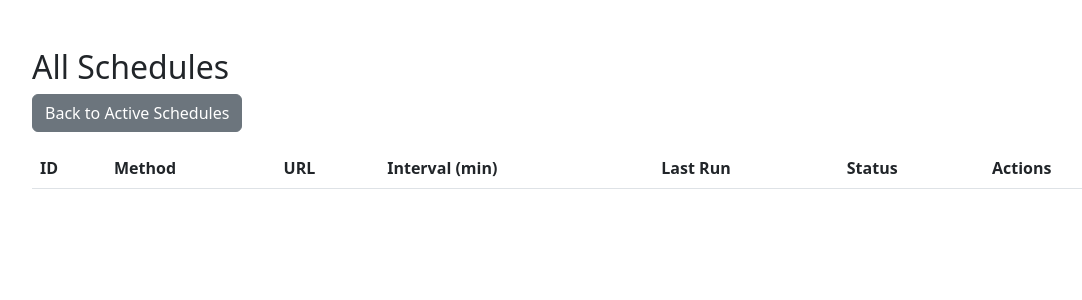
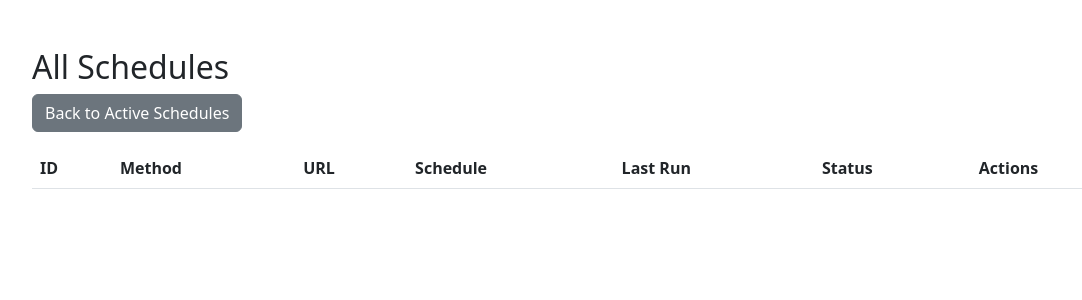
Before and after one commit to Tim-Elias/schedule-service, a Flask app: template templates/all_schedules.html in a window 1280 px wide. Shown: the part 56-356 px from the top of the page, without its empty margins (50-1132 px from the left). Run offline with Flask 3, Linux system fonts and the light colour scheme; the template is opened without the code that fills it, so the values that code supplies are empty.

Commit message:
fix_daily_tasks

```diff
--- a/app.py
+++ b/app.py
@@ -94,13 +94,25 @@ def execute_schedule(schedule_id):
         logging.error(f"Error during request: {e}")
 
 
-
+# Инициализация планировщика
 def initialize_scheduler():
     with app.app_context():
         schedules = db.get_active_schedules()
         for schedule in schedules:
-            interval_in_seconds = schedule.interval * 60
-            scheduler.add_job(execute_schedule, 'interval', seconds=interval_in_seconds, args=[schedule.id])
+            if schedule.schedule_type == 'interval':
+                interval_in_seconds = schedule.interval * 60
+                scheduler.add_job(execute_schedule, 'interval', seconds=interval_in_seconds, args=[schedule.id])
+            elif schedule.schedule_type == 'daily':
+                # Время выполнения
+                run_time = schedule.time_of_day
+                scheduler.add_job(
+                    execute_schedule,
+                    'cron',
+                    hour=run_time.hour,
+                    minute=run_time.minute,
+                    second=0,
+                    args=[schedule.id]
+                )
 
 
 
@@ -191,53 +203,93 @@ def add_schedule():
         data = request.json
         method = data.get('method')
         url = data.get('url')
-        interval = data.get('interval')  # Интервал в минутах
+        schedule_type = data.get('schedule_type')  # Новый параметр типа расписания
         post_data = data.get('data', None)  # Данные для POST-запроса (если это POST)
 
-        # Логируем полученные данные для диагностики
-        logging.info(f"Received schedule data: method={method}, url={url}, interval={interval}, post_data={post_data}")
+        logging.info(f"Received schedule data: method={method}, url={url}, schedule_type={schedule_type}, post_data={post_data}")
 
-        if not method or not url or not interval:
-            logging.error("Missing required fields: Method, URL, and Interval are required")
-            return jsonify({"msg": "Method, URL, and interval are required"}), 400
+        # Проверяем наличие обязательных полей
+        if not method or not url or not schedule_type:
+            logging.error("Missing required fields: Method, URL, and Schedule Type are required")
+            return jsonify({"msg": "Method, URL, and schedule_type are required"}), 400
 
-        # Преобразуем интервал в секунды
-        interval_in_seconds = int(interval) * 60
+        # Разные обработки в зависимости от типа расписания
+        if schedule_type == 'interval':
+            interval = data.get('interval')  # Интервал в минутах
+            if not interval:
+                logging.error("Missing interval for interval schedule")
+                return jsonify({"msg": "Interval is required for interval schedule"}), 400
 
-        # Логируем преобразованный интервал
-        logging.debug(f"Converted interval to seconds: {interval_in_seconds}")
+            interval_in_seconds = int(interval) * 60
+            logging.debug(f"Converted interval to seconds: {interval_in_seconds}")
 
-        # Добавляем новое расписание в базу данных
-        new_schedule = db.add_schedule(
-            method=method,
-            url=url,
-            data=post_data,
-            interval=interval,
-            last_run=datetime.utcnow()
-        )
+            # Добавляем новое расписание в базу данных
+            new_schedule = db.add_schedule(
+                method=method,
+                url=url,
+                data=post_data,
+                interval=interval,  # Интервал сохраняем
+                schedule_type='interval',
+                last_run=datetime.utcnow()
+            )
 
-        if not new_schedule:
-            raise Exception("Failed to add schedule to database")
+            # Логируем успешное добавление в БД
+            logging.info(f"New interval schedule added to database with ID: {new_schedule.id}")
+
+            # Добавляем задачу в планировщик по интервалу
+            scheduler.add_job(
+                execute_schedule,
+                'interval',
+                seconds=interval_in_seconds,
+                args=[new_schedule.id],
+                id=f"schedule_{new_schedule.id}"
+            )
+            # Запускаем задачу немедленно после создания
+            execute_schedule(new_schedule.id)
+            logging.info(f"Scheduled interval job created and executed for schedule ID: {new_schedule.id}")
+
+        elif schedule_type == 'daily':
+            time_of_day = data.get('time_of_day')  # Время выполнения задачи
+            if not time_of_day:
+                logging.error("Missing time_of_day for daily schedule")
+                return jsonify({"msg": "Time of day is required for daily schedule"}), 400
+
+            # Преобразуем строку времени в объект времени
+            time_of_day_obj = datetime.strptime(time_of_day, '%H:%M').time()
+
+            # Добавляем новое ежедневное расписание в базу данных
+            new_schedule = db.add_schedule(
+                method=method,
+                url=url,
+                data=post_data,
+                schedule_type='daily',
+                time_of_day=time_of_day_obj,  # Время выполнения
+                last_run=None
+            )
+
+            # Логируем успешное добавление в БД
+            logging.info(f"New daily schedule added to database with ID: {new_schedule.id}")
+
+            # Добавляем задачу в планировщик для ежедневного выполнения
+            scheduler.add_job(
+                execute_schedule,
+                'cron',
+                hour=time_of_day_obj.hour,
+                minute=time_of_day_obj.minute,
+                second=0,
+                args=[new_schedule.id],
+                id=f"schedule_{new_schedule.id}"
+            )
+
+            logging.info(f"Scheduled daily job created for schedule ID: {new_schedule.id}")
+
+        else:
+            logging.error("Invalid schedule type provided")
+            return jsonify({"msg": "Invalid schedule type"}), 400
 
 
-        # Логируем успешное добавление расписания в БД
-        logging.info(f"New schedule added to database with ID: {new_schedule.id}")
 
-        # Добавляем задачу в планировщик
-        scheduler.add_job(
-            execute_schedule,
-            'interval',
-            seconds=interval_in_seconds,
-            args=[new_schedule.id],
-            id=f"schedule_{new_schedule.id}"
-        )
-
-        # Логируем успешное добавление задачи в планировщик
-        logging.info(f"Scheduled job created for schedule ID: {new_schedule.id}")
-
-        execute_schedule(new_schedule.id)
-
-        # Логируем успешное выполнение задачи в планировщик
+        # Логируем успешное выполнение задачи
         logging.info(f"Scheduled job executed for schedule ID: {new_schedule.id}")
 
         return jsonify({"msg": "Schedule created and task added successfully"}), 201
@@ -248,20 +300,33 @@ def add_schedule():
         return jsonify({"msg": "Failed to create schedule", "error": str(e)}), 500
 
 
-# Получение списка расписаний
+# Получение списка активных расписаний
 @app.route('/schedules', methods=['GET'])
 @jwt_required()
 def get_schedules():
     schedules = db.get_active_schedules()
-    schedules_data = [{
-        "id": s.id,
-        "method": s.method,
-        "url": s.url,
-        "interval": s.interval,
-        "last_run": s.last_run
-    } for s in schedules]
+    schedules_data = []
+
+    for s in schedules:
+        schedule_info = {
+            "id": s.id,
+            "method": s.method,
+            "url": s.url,
+            "last_run": s.last_run,
+            "is_active": s.is_active
+        }
+
+        if s.schedule_type == 'interval':
+            schedule_info['schedule_type'] = 'interval'
+            schedule_info['interval'] = s.interval
+        elif s.schedule_type == 'daily':
+            schedule_info['schedule_type'] = 'daily'
+            schedule_info['time_of_day'] = s.time_of_day.strftime('%H:%M') if s.time_of_day else None
+
+        schedules_data.append(schedule_info)
 
     return jsonify(schedules=schedules_data), 200
+
 
 
 # Получение всех расписаний
@@ -270,17 +335,30 @@ def get_schedules():
 def get_all_schedules():
     logging.debug('Request to /all_schedules_get received')
     schedules = db.get_all_schedules()
-    schedules_data = [{
-        "id": s.id,
-        "method": s.method,
-        "url": s.url,
-        "interval": s.interval,
-        "last_run": s.last_run,
-        "is_active": s.is_active
-    } for s in schedules]
+    schedules_data = []
+
+    for s in schedules:
+        schedule_info = {
+            "id": s.id,
+            "method": s.method,
+            "url": s.url,
+            "last_run": s.last_run,
+            "is_active": s.is_active
+        }
+
+        if s.schedule_type == 'interval':
+            schedule_info['schedule_type'] = 'interval'
+            schedule_info['interval'] = s.interval
+        elif s.schedule_type == 'daily':
+            schedule_info['schedule_type'] = 'daily'
+            schedule_info['time_of_day'] = s.time_of_day.strftime('%H:%M') if s.time_of_day else None
+
+        schedules_data.append(schedule_info)
 
     logging.debug('Schedules data prepared')
     return jsonify(schedules=schedules_data), 200
+
+
 
 
 # Получение активных логов
@@ -324,25 +402,42 @@ def activate_schedule(id):
         return jsonify({"message": "Schedule not found"}), 404
 
     schedule.is_active = True
+    db.update_schedule(schedule)
 
-    db.update_schedule(schedule)
-    # Преобразуем интервал в секунды
-    interval_in_seconds = int(schedule.interval) * 60
-    # Добавляем задачу в планировщик
-    scheduler.add_job(
-        execute_schedule,
-        'interval',
-        seconds=interval_in_seconds,
-        args=[schedule.id],
-        id=f"schedule_{schedule.id}"
-    )
+    if schedule.schedule_type == 'interval':
+        # Преобразуем интервал в секунды для интервала
+        interval_in_seconds = int(schedule.interval) * 60
+        # Добавляем задачу в планировщик
+        scheduler.add_job(
+            execute_schedule,
+            'interval',
+            seconds=interval_in_seconds,
+            args=[schedule.id],
+            id=f"schedule_{schedule.id}"
+        )
+        # Немедленный запуск задачи
+        execute_schedule(schedule.id)
+        logging.info(f"Scheduled job created and executed for schedule ID: {schedule.id} (interval)")
 
-        # Логируем успешное добавление задачи в планировщик
-    logging.info(f"Scheduled job created for schedule ID: {schedule.id}")
+    elif schedule.schedule_type == 'daily':
+        # Преобразуем время в строковый формат для планировщика
+        schedule_time = schedule.time_of_day.strftime('%H:%M:%S')
+        # Добавляем задачу в планировщик
+        scheduler.add_job(
+            execute_schedule,
+            'cron',
+            hour=schedule.time_of_day.hour,
+            minute=schedule.time_of_day.minute,
+            second=schedule.time_of_day.second,
+            args=[schedule.id],
+            id=f"schedule_{schedule.id}"
+        )
+        logging.info(f"Scheduled job created for schedule ID: {schedule.id} (daily at {schedule.time_of_day})")
 
 
-    execute_schedule(schedule.id)
+
     return jsonify({"message": "Schedule activated"}), 200
+
 
 
 # Деактивация расписания
@@ -355,7 +450,10 @@ def deactivate_schedule(id):
 
     schedule.is_active = False
     db.update_schedule(schedule)
+    job_id = f"schedule_{id}"
+    scheduler.remove_job(job_id)
     return jsonify({"message": "Schedule deactivated"}), 200
+
 
 # Пример функции обновления расписания
 @app.route('/schedule/<int:schedule_id>', methods=['PUT'])
@@ -371,7 +469,17 @@ def update_schedule(schedule_id):
     # Обновляем поля расписания
     schedule.method = data['method']
     schedule.url = data['url']
-    schedule.interval = data['interval']
+
+    if data.get('schedule_type') == 'interval':
+        schedule.schedule_type = 'interval'
+        schedule.interval = data['interval']
+        schedule.time_of_day = None  # Убираем время, если было
+
+    elif data.get('schedule_type') == 'daily':
+        schedule.schedule_type = 'daily'
+        schedule.time_of_day = data['time_of_day']
+        schedule.interval = None  # Убираем интервал, если был
+
     schedule.data = data.get('data')
 
     # Сохраняем обновленное расписание
@@ -380,6 +488,7 @@ def update_schedule(schedule_id):
     return jsonify({'message': 'Schedule updated successfully'}), 200
 
 
+
 if __name__ == '__main__':
     with app.app_context():
         initialize_scheduler()
--- a/static/js/all_schedules.js
+++ b/static/js/all_schedules.js
@@ -1,5 +1,3 @@
-
-
 $(document).ready(function() {
     // Загрузка всех расписаний
     loadAllSchedules();
@@ -7,19 +5,14 @@ $(document).ready(function() {
     // Автоматическое обновление данных каждые 30 секунд
     setInterval(function() {
         loadAllSchedules();
-        loadLogs();
-
-    }, 30000);  // 30000 миллисекунд = 30 секунд
-
-
+    }, 30000);
 
     // Скрыть форму редактирования
     function hideEditForm() {
-        $('#scheduleEditFormContainer').hide(); // Скрыть контейнер формы
-        $('#scheduleEditForm')[0].reset();      // Сбросить поля формы
+        $('#scheduleEditFormContainer').hide();
+        $('#scheduleEditForm')[0].reset();
     }
 
-    // Обработчик отправки формы редактирования
     // Обработчик отправки формы редактирования
     $('#scheduleEditForm').on('submit', function(event) {
         event.preventDefault();
@@ -27,7 +20,9 @@ $('#scheduleEditForm').on('submit', function(event) {
         let id = $('#editScheduleId').val();
         let method = $('#editMethod').val();
         let url = $('#editUrl').val();
-    let interval = $('#editInterval').val();
+        let scheduleType = $('#editScheduleType').val();
+        let interval = scheduleType === 'interval' ? $('#editInterval').val() : null;
+        let dailyTime = scheduleType === 'daily' ? $('#editDailyTime').val() : null;
         let data = method === 'POST' ? $('#editData').val() : null;
 
         $.ajax({
@@ -40,7 +35,9 @@ $('#scheduleEditForm').on('submit', function(event) {
             data: JSON.stringify({
                 method: method,
                 url: url,
+                schedule_type: scheduleType,
                 interval: interval,
+                time_of_day: dailyTime,
                 data: data
             }),
             success: function() {
@@ -52,10 +49,36 @@ $('#scheduleEditForm').on('submit', function(event) {
             }
         });
     });
+
+    // Показать форму редактирования с данными расписания
+    window.editSchedule = function(scheduleId, method, url, scheduleType, interval, dailyTime, data) {
+        $('#scheduleEditFormContainer').show();
+        $('#editScheduleId').val(scheduleId);
+        $('#editMethod').val(method);
+        $('#editUrl').val(url);
+        $('#editScheduleType').val(scheduleType);
+
+        // Показать/скрыть поля в зависимости от типа расписания
+        if (scheduleType === 'interval') {
+            $('#editIntervalDiv').show();
+            $('#editInterval').val(interval || '');
+            $('#editDailyTimeDiv').hide();
+        } else if (scheduleType === 'daily') {
+            $('#editDailyTimeDiv').show();
+            $('#editDailyTime').val(dailyTime || '');
+            $('#editIntervalDiv').hide();
+        }
+
+        // Показать поле для POST данных, если метод POST
+        if (method === 'POST') {
+            $('#editPostDataDiv').show();
+            $('#editData').val(data || '');
+        } else {
+            $('#editPostDataDiv').hide();
+        }
+    };
 });
 
-
-// Загрузка всех расписаний
 // Загрузка всех расписаний
 function loadAllSchedules() {
     console.log('Loading all schedules...');
@@ -67,15 +90,12 @@ function loadAllSchedules() {
         },
         data: { _: new Date().getTime() },
         success: function(response) {
-            console.log('Response:', response);  // Выводим ответ в консоль
+            console.log('Response:', response);
             let allScheduleList = $('#allScheduleList');
             allScheduleList.empty();
 
-            // Проверяем, существует ли ключ `schedules` и является ли он массивом
             if (Array.isArray(response.schedules)) {
-                // Сортируем расписания. Например, по ID, чтобы новые всегда шли внизу
                 response.schedules.sort((a, b) => a.id - b.id);
-
                 response.schedules.forEach(schedule => {
                     let actionButton = schedule.is_active
                         ? `<button class="btn btn-warning" onclick="deactivateScheduleAll(${schedule.id})">Deactivate</button>`
@@ -85,14 +105,14 @@ function loadAllSchedules() {
                         ? `<a href="/schedule_details?id=${schedule.id}" class="btn btn-info">View Logs</a>`
                         : '';
 
-                    let editButton = `<button class="btn btn-primary" onclick="editSchedule(${schedule.id}, '${schedule.method}', '${schedule.url}', ${schedule.interval}, '${schedule.data || ''}')">Edit</button>`;
+                    let editButton = `<button class="btn btn-primary" onclick="editSchedule(${schedule.id}, '${schedule.method}', '${schedule.url}', '${schedule.schedule_type}', ${schedule.interval || null}, '${schedule.daily_time || ''}', '${schedule.data || ''}')">Edit</button>`;
 
-                    allScheduleList.append(`  <!-- Используем append, чтобы новые записи добавлялись в конец -->
+                    allScheduleList.append(`
                         <tr>
                             <td>${schedule.id}</td>
                             <td>${schedule.method}</td>
                             <td>${schedule.url}</td>
-                            <td>${schedule.interval}</td>
+                            <td>${schedule.schedule_type === 'interval' ? schedule.interval + ' min' : schedule.time_of_day}</td>
                             <td>${schedule.last_run || 'Never'}</td>
                             <td>${schedule.is_active ? 'Active' : 'Inactive'}</td>
                             <td>
@@ -112,8 +132,6 @@ function loadAllSchedules() {
         }
     });
 }
-
-
 
 // Активация расписания
 function activateScheduleAll(id) {
@@ -141,28 +159,10 @@ function deactivateScheduleAll(id) {
             'Authorization': 'Bearer ' + localStorage.getItem('jwt_token')
         },
         success: function() {
-            loadAllSchedules(); // Обновление всех расписаний
+            loadAllSchedules();
         },
         error: function(xhr, status, error) {
             console.error('Error deactivating schedule:', status, error);
         }
     });
 }
-
-
-// Показать форму редактирования с данными расписания
-// Показать форму редактирования с данными расписания
-function editSchedule(scheduleId, method, url, interval, data) {
-    $('#scheduleEditFormContainer').show();  // Показываем контейнер с формой
-    $('#editScheduleId').val(scheduleId);
-    $('#editMethod').val(method);
-    $('#editUrl').val(url);
-    $('#editInterval').val(interval);
-
-    if (method === 'POST') {
-        $('#editPostDataDiv').show();
-        $('#editData').val(data || '');
-    } else {
-        $('#editPostDataDiv').hide();
-    }
-}
--- a/templates/all_schedules.html
+++ b/templates/all_schedules.html
@@ -1,13 +1,11 @@
 {% extends "base.html" %}
 
 {% block content %}
-<!-- Подключение JavaScript файла -->
 <script src="https://code.jquery.com/jquery-3.6.0.min.js"></script>
 <script src="/static/js/all_schedules.js"></script>
 
 <h2>All Schedules</h2>
 
-<!-- Кнопка для возврата на страницу protected -->
 <a href="/active_schedules" class="btn btn-secondary mb-3">Back to Active Schedules</a>
 
 <!-- Форма редактирования расписания -->
@@ -28,11 +26,26 @@
         </div>
 
         <div class="form-group">
-            <label for="editInterval">Interval (minutes)</label>
-            <input type="number" class="form-control" id="editInterval" placeholder="Enter interval in minutes" required>
+            <label for="editScheduleType">Schedule Type</label>
+            <select class="form-control" id="editScheduleType" required>
+                <option value="interval">Interval</option>
+                <option value="daily">Every Day</option>
+            </select>
         </div>
 
-        <!-- Дополнительное поле данных для POST-запроса -->
+        <!-- Поле для интервала (минуты) -->
+        <div class="form-group" id="editIntervalDiv">
+            <label for="editInterval">Interval (minutes)</label>
+            <input type="number" class="form-control" id="editInterval" placeholder="Enter interval in minutes">
+        </div>
+
+        <!-- Поле для времени запуска каждый день -->
+        <div class="form-group" id="editDailyTimeDiv" style="display: none;">
+            <label for="editDailyTime">Time of day (HH:MM)</label>
+            <input type="time" class="form-control" id="editDailyTime">
+        </div>
+
+        <!-- Поле для POST данных -->
         <div class="form-group" id="editPostDataDiv" style="display: none;">
             <label for="editData">POST Data</label>
             <textarea class="form-control" id="editData" rows="3" placeholder="Enter POST data"></textarea>
@@ -47,25 +60,21 @@
     </form>
 </div>
 
-
-
 <table class="table table-striped">
     <thead>
         <tr>
             <th>ID</th>
             <th>Method</th>
             <th>URL</th>
-            <th>Interval (min)</th>
+            <th>Schedule</th>
             <th>Last Run</th>
             <th>Status</th>
             <th>Actions</th>
         </tr>
     </thead>
     <tbody id="allScheduleList">
-        <!-- Все расписания будут загружены через JS -->
+        <!-- Данные будут загружены через JS -->
     </tbody>
 </table>
 
-
-
 {% endblock %}
```
Also changed, not shown: db_manager.py (+16 -5 lines), static/js/active_schedules.js (+46 -36 lines), static/js/schedule_details.js (+11 -1 lines), templates/active_schedules.html (+23 -4 lines), templates/schedule_details.html (+12 -3 lines). Lines whose indentation alone changed are shown as unchanged.
